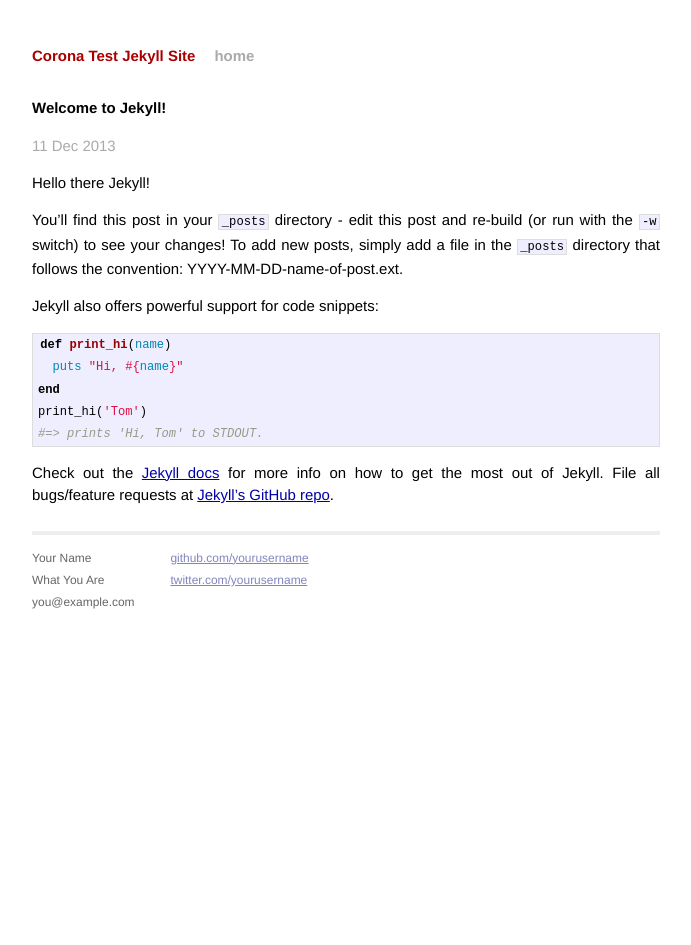
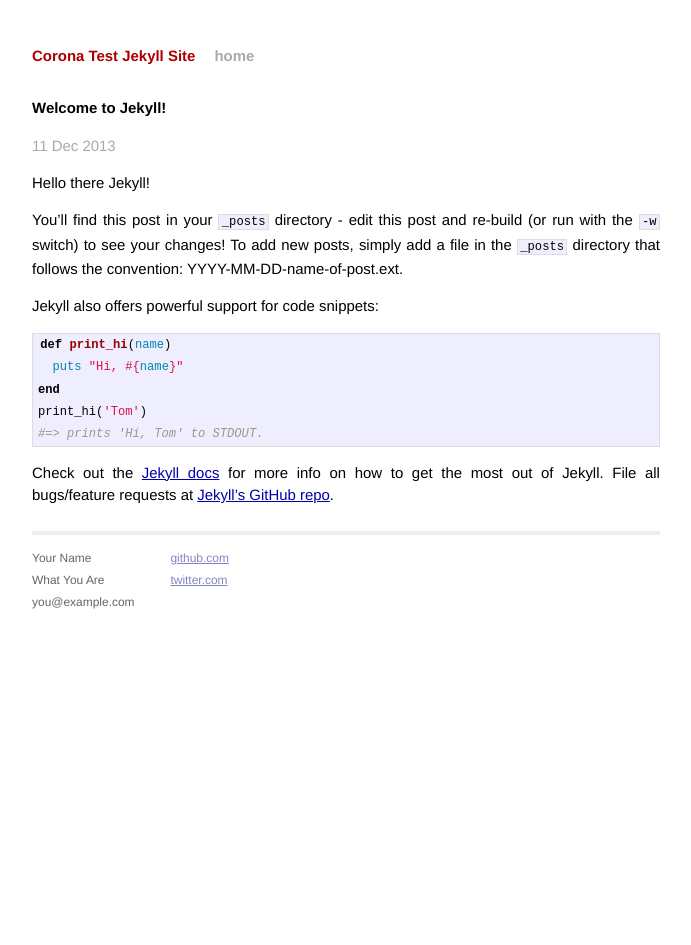
Before and after one commit to mattcorona/ck-jkl-test, a Jekyll site: the page built from _posts/2013-12-11-welcome-to-jekyll.markdown, in a window 1280 px wide. Shown: the whole page, without its empty margins (294-985 px from the left). Built offline with Jekyll 4.4.1, drawn with Linux system fonts in a browser that asks for light colours; Markdown is read by kramdown in place of the engine named in the settings.

Commit message:
Update default.html

```diff
--- a/_layouts/default.html
+++ b/_layouts/default.html
@@ -7,18 +7,18 @@
         <meta name="viewport" content="width=device-width">
 
         <!-- syntax highlighting CSS -->
-        <link rel="stylesheet" href="{{ site.baseurl}}/css/syntax.css">
+        <link rel="stylesheet" href="{{site.baseurl}}/css/syntax.css">
 
         <!-- Custom CSS -->
-        <link rel="stylesheet" href="{{ site.baseurl}}/css/main.css">
+        <link rel="stylesheet" href="{{site.baseurl}}/css/main.css">
 
     </head>
     <body>
 
         <div class="site">
           <div class="header">
-            <h1 class="title"><a href="/">{{ site.name }}</a></h1>
-            <a class="extra" href="/">home</a>
+            <h1 class="title"><a href="{{site.baseurl}}">{{ site.name }}</a></h1>
+            <a class="extra" href="{{site.baseurl}}">home</a>
           </div>
 
           {{ content }}
@@ -33,8 +33,8 @@
             </div>
             <div class="contact">
               <p>
-                <a href="https://github.com/yourusername">github.com/yourusername</a><br />
-                <a href="https://twitter.com/yourusername">twitter.com/yourusername</a><br />
+                <a href="https://github.com/mattcorona">github.com</a><br />
+                <a href="https://twitter.com">twitter.com</a><br />
               </p>
             </div>
           </div>
```
